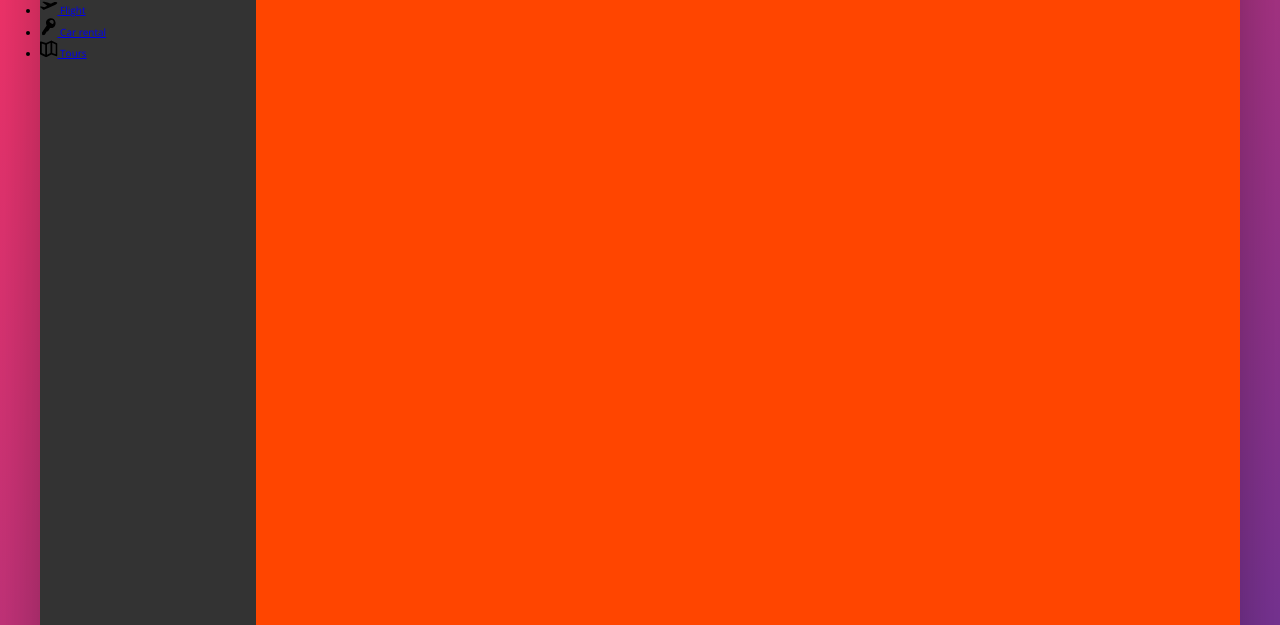
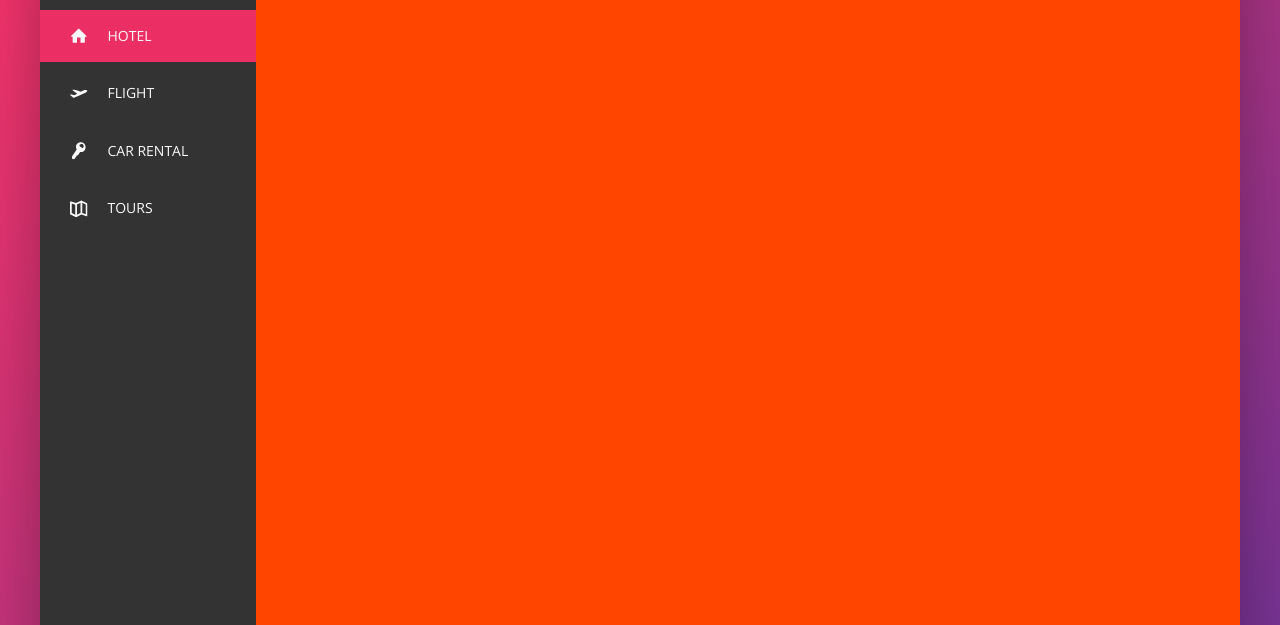
Before and after one commit to kabirolawore/trillo-app, a website: page index.html in a window 1280 px wide. Shown: the part 175-800 px from the top of the page. Drawn offline with nearby package versions, Linux system fonts and the light colour scheme.

Commit message:
Finished the code for navigation component

```diff
--- a/index.html
+++ b/index.html
@@ -62,7 +62,7 @@
       <div class="content">
         <nav class="sidebar">
           <ul class="side-nav">
-            <li class="side-nav__item">
+            <li class="side-nav__item side-nav__item--active">
               <a href="#" class="side-nav__link">
                 <svg class="side-nav__icon">
                   <use xlink:href="img/sprite.svg#icon-home"></use>
--- a/sass/_components.scss
+++ b/sass/_components.scss
@@ -127,15 +127,63 @@
 // Side Navigation
 
 .side-nav {
+  font-size: 1.4rem;
+  list-style: none;
+  margin-top: 3.5rem;
+
   &__item {
+    position: relative;
+
+    &:not(:last-child) {
+      margin-bottom: 0.5rem;
+    }
   }
 
-  &__link {
+  &__item::before {
+    content: "";
+    position: absolute;
+    top: 0;
+    left: 0;
+    height: 100%;
+    width: 3px;
+    background-color: var(--color-primary);
+
+    transform: scaleY(0);
+    // transform-origin: bottom;
+    transition: transform 0.2s, width 0.4s cubic-bezier(1, 0, 0, 1) 0.2s,
+      background-color 0.1s; //.2s in the width is the delay for when the width shows
+  }
+
+  &__item:hover::before,
+  &__item--active::before {
+    transform: scaleY(1);
+    width: 100%;
+  }
+
+  &__item:active::before {
+    background-color: var(--color-primary-light);
+  }
+
+  &__link:link,
+  &__link:visited {
+    //
+    color: var(--color-grey-light-1);
+    text-decoration: none;
+    text-transform: uppercase;
+    display: block;
+    padding: 1.5rem 3rem;
+    position: relative;
+    z-index: 10;
+
+    display: flex;
+    align-items: center;
   }
 
   &__icon {
     width: 1.75rem;
     height: 1.75rem;
+    margin-right: 2rem;
+    fill: currentColor; // same as var(--color-grey-light-1) inherited from above parent &__link
   }
 }
 
```
Also changed, not shown: css/style.css.
